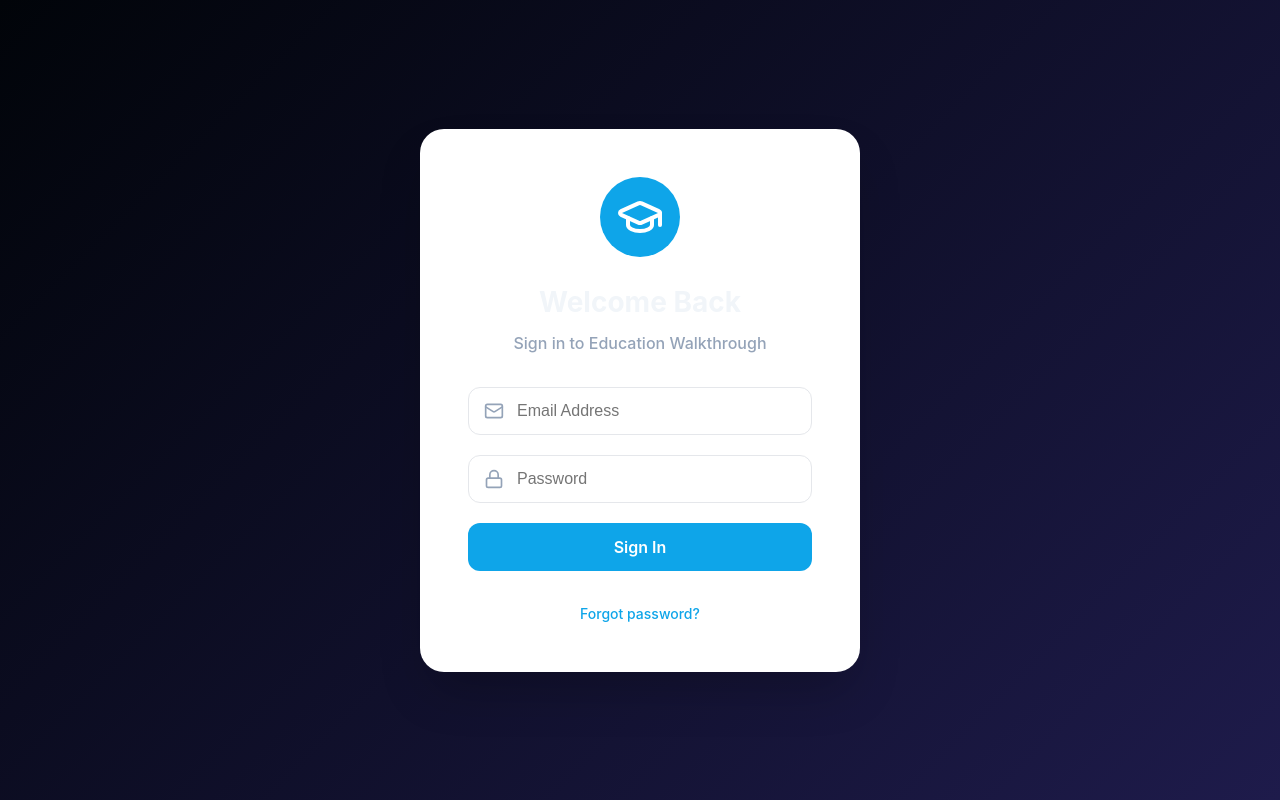
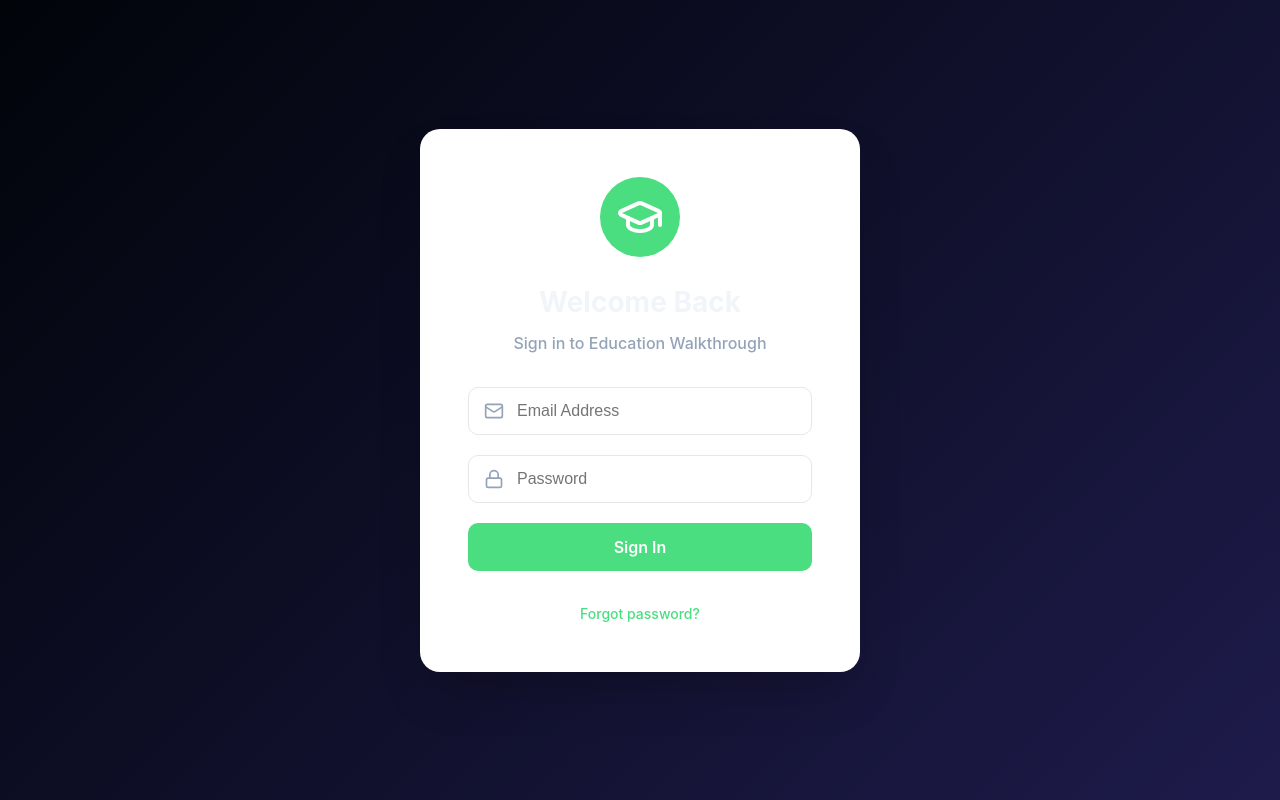
Before and after one commit to rdiaz1685-afk/eduwalk, a React (Vite) app: page /login in a window 1280 px wide. Built offline with nearby package versions, Linux system fonts and the light colour scheme; no server answers.

Commit message:
UI: Testing Cyberpunk Green theme combination

```diff
--- a/src/styles/variables.css
+++ b/src/styles/variables.css
@@ -1,28 +1,26 @@
 :root {
-  /* Neon Palette - Futuristic & Professional */
-  --primary: #0ea5e9;
-  /* Cyber Cyan */
-  --primary-glow: rgba(14, 165, 233, 0.5);
-  --primary-dark: #0284c7;
+  /* Neon Palette - Cyberpunk Green (Toxic/Matrix Style) */
+  --primary: #4ade80;
+  /* Toxic Green */
+  --primary-glow: rgba(74, 222, 128, 0.5);
+  --primary-dark: #16a34a;
 
-  --secondary: #f472b6;
-  /* Neon Pink */
-  --secondary-glow: rgba(244, 114, 182, 0.4);
+  --secondary: #a855f7;
+  /* Electric Purple */
+  --secondary-glow: rgba(168, 85, 247, 0.4);
 
-  --accent: #2dd4bf;
-  /* Teal/Cyan-Green */
-  --accent-glow: rgba(45, 212, 191, 0.4);
+  --accent: #facc15;
+  /* Caution Yellow */
+  --accent-glow: rgba(250, 204, 21, 0.4);
 
-  /* Backgrounds - Deep Space */
+  /* Backgrounds - Obsidian & Deep Green */
   --bg-main: #020617;
-  /* Extra dark slate */
   --bg-card: rgba(15, 23, 42, 0.85);
-  /* Semi-transparent */
   --bg-sidebar: #010409;
 
   /* Glassmorphism Effect */
   --glass-bg: rgba(15, 23, 42, 0.7);
-  --glass-border: rgba(255, 255, 255, 0.08);
+  --glass-border: rgba(74, 222, 128, 0.2);
 
   /* Text */
   --text-main: #f1f5f9;
@@ -30,27 +28,27 @@
   --text-light: #ffffff;
 
   /* Status */
-  --success: #22c55e;
-  --warning: #f59e0b;
+  --success: #4ade80;
+  --warning: #facc15;
   --error: #f43f5e;
 
   /* Spacing & Borders */
-  --radius-sm: 6px;
-  --radius-md: 12px;
-  --radius-lg: 24px;
+  --radius-sm: 4px;
+  --radius-md: 10px;
+  --radius-lg: 20px;
 
   /* Glass & Neon Shadows */
   --shadow-neon: 0 0 15px var(--primary-glow);
-  --shadow-card: 0 8px 32px 0 rgba(0, 0, 0, 0.6);
-  --shadow-inner-glow: inset 0 0 10px rgba(14, 165, 233, 0.05);
+  --shadow-card: 0 8px 32px 0 rgba(0, 0, 0, 0.8);
+  --shadow-inner-glow: inset 0 0 10px rgba(74, 222, 128, 0.05);
 
   --transition-fast: 150ms ease;
   --transition-normal: 300ms cubic-bezier(0.4, 0, 0.2, 1);
 }
 
-/* Base Body Styles for Dark Theme */
+/* Base Body Styles */
 body {
-  background: radial-gradient(circle at top right, #0f172a, #020617);
+  background: radial-gradient(circle at top right, #064e4b, #020617);
   background-attachment: fixed;
   color: var(--text-main);
 }
```
